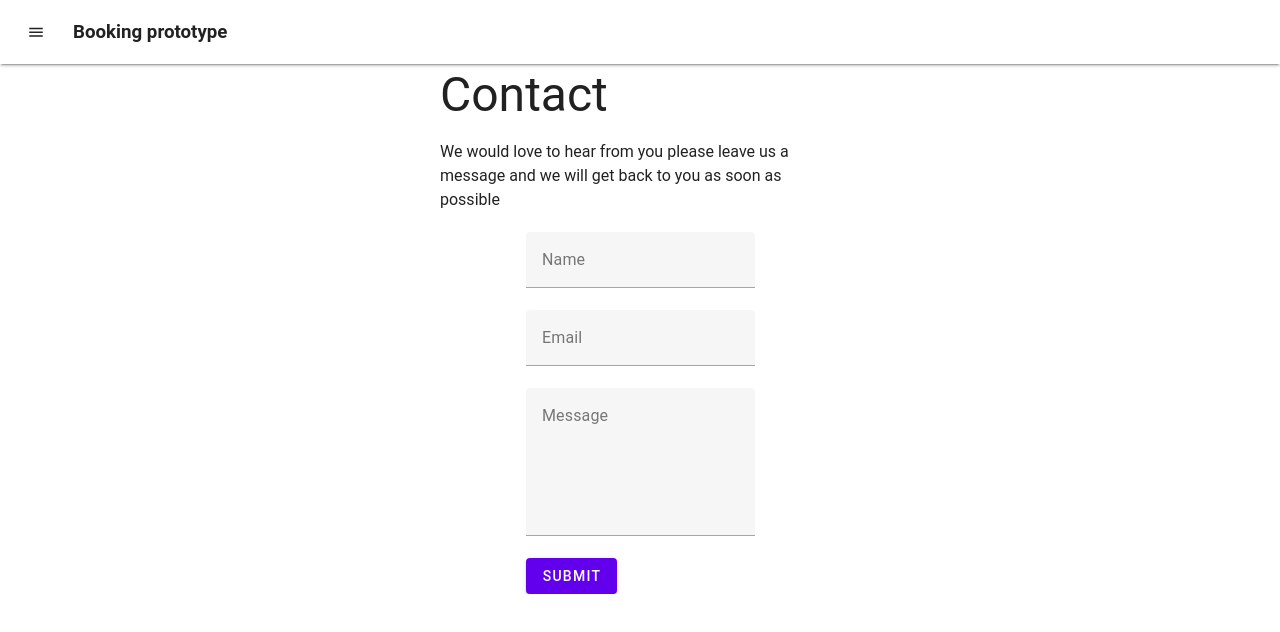
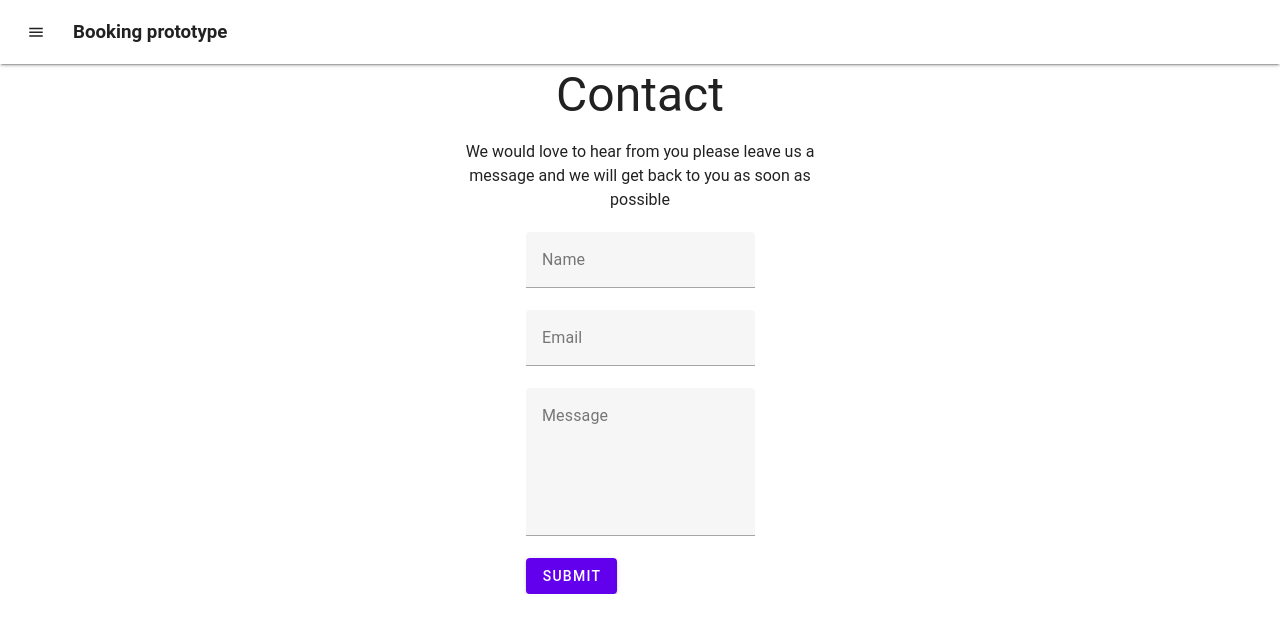
Before and after one commit to dan933/trades-booking-system-vue-firebase-prototype, a Vue app: page /contact in a window 1280 px wide. Shown: the top 632 px of the page. Built offline with nearby package versions, Linux system fonts and the light colour scheme.

Commit message:
styling improvements contact page

```diff
--- a/src/components/contact/Contact.vue
+++ b/src/components/contact/Contact.vue
@@ -62,6 +62,10 @@
         flex-direction: column;
         max-width: 400px;
         justify-content: center;
+        align-items: center;
         margin-bottom: 20px;
+        padding-left: 5px;
+        padding-right: 5px;
+        text-align: center;
     }
 </style>
```
Also changed, not shown: 1 other file (tests, documents, lock files or other folders).
